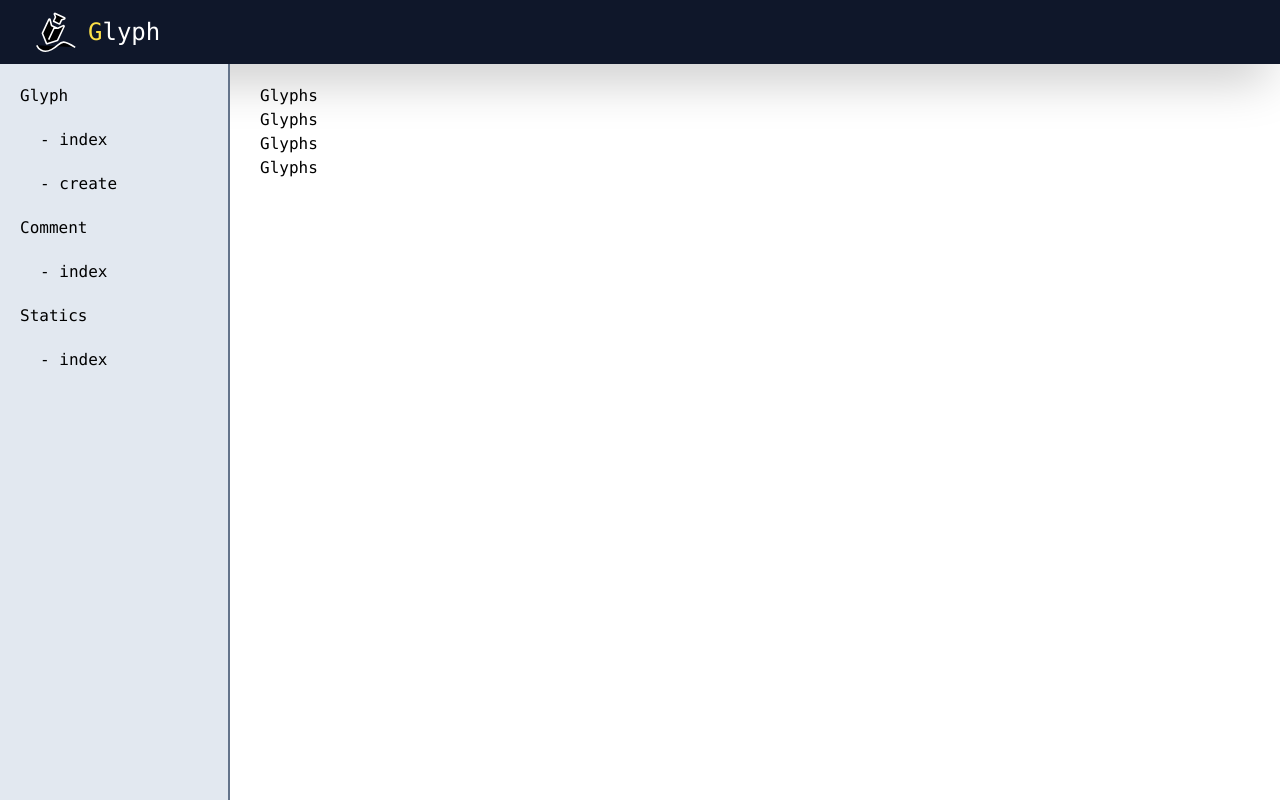
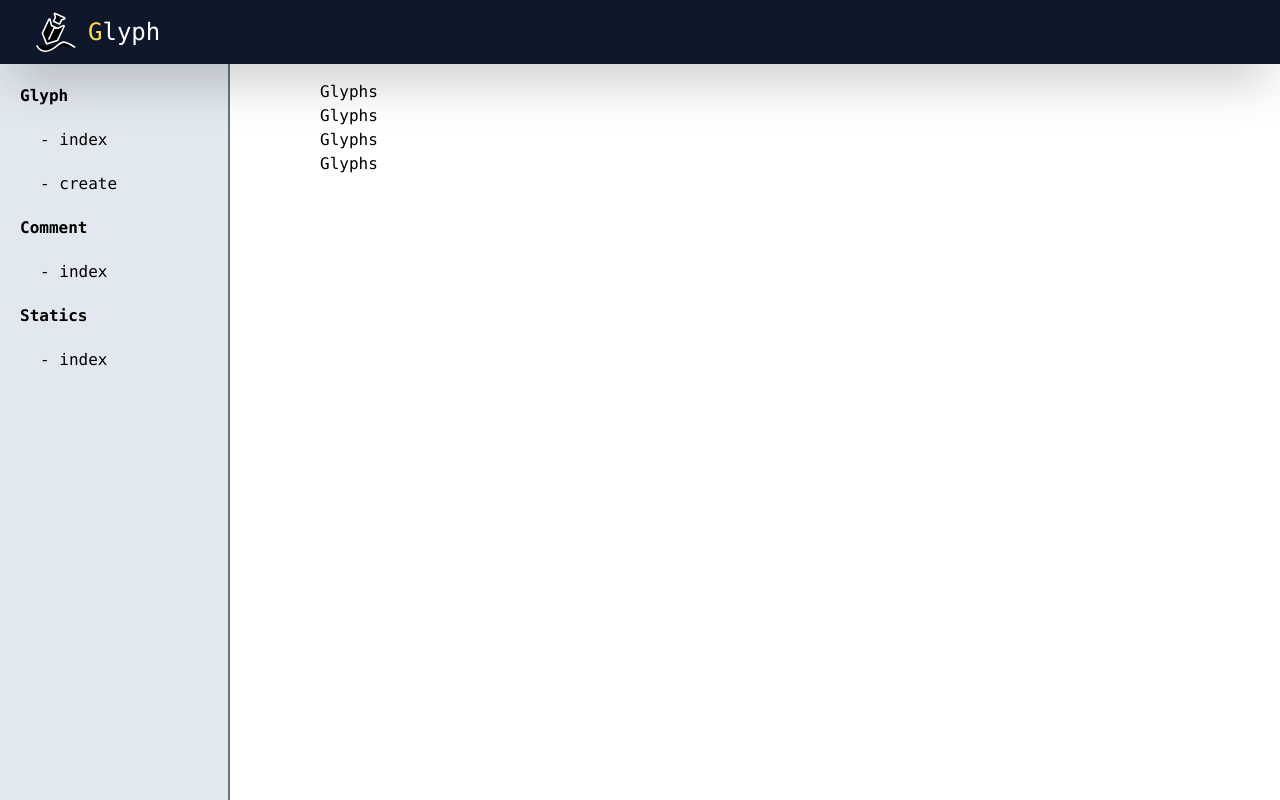
Before and after one commit to Doer-org/glyph, a Next.js app in the folder client/: page /service/glyphs in a window 1280 px wide. Built offline with nearby package versions, Linux system fonts and the light colour scheme.

Commit message:
サイドバー修正

```diff
--- a/client/src/app/service/layout.tsx
+++ b/client/src/app/service/layout.tsx
@@ -7,7 +7,7 @@ export default function ServiceLayout({
 		<main>
 			<SideBar />
 			<div className="md:pl-[240px] pl-0">
-				<div className="p-5">{children}</div>
+				<div className="p-20">{children}</div>
 			</div>
 		</main>
 	);
--- a/client/src/components/atoms/Txt.tsx
+++ b/client/src/components/atoms/Txt.tsx
@@ -19,11 +19,8 @@ type TProps = {
 
 export const Txt: FC<TProps> = ({ elm, children, size, weight, className }) => {
 	const Element: React.ElementType = elm;
-
-	const fontWeight = `font-${weight}`;
-
 	return (
-		<Element className={`${className ?? ""} ${size} ${fontWeight}`}>
+		<Element className={`${className ?? ""} ${size} ${weight}`}>
 			{children}
 		</Element>
 	);
--- a/client/src/components/share/Header.tsx
+++ b/client/src/components/share/Header.tsx
@@ -4,7 +4,7 @@ import { Txt } from "../atoms/Txt";
 
 export const Header = () => {
 	return (
-		<header className="bg-slate-900 w-screen px-9 py-3 shadow-2xl text-white">
+		<header className="bg-slate-900 w-screen px-9 py-3 shadow-2xl text-white absolute z-10">
 			<div className="flex items-center gap-3">
 				<SvgLogo />
 				<Txt elm="h1" size="text-2xl">
--- a/client/src/components/share/Sidebar/SideBar.tsx
+++ b/client/src/components/share/Sidebar/SideBar.tsx
@@ -4,7 +4,8 @@ import { SideBarListItem } from "./SideBarList/SidebarListItem";
 
 export const SideBar = () => {
 	return (
-		<div className="bg-slate-200 text-black min-h-screen fixed w-[230px] md:block hidden pt-5 border-r-2 border-slate-500">
+		<div className="bg-slate-200 text-black h-screen top-0 fixed w-[230px] md:block hidden pt-5 border-r-2 border-slate-500">
+			<div className="mt-16">
 				<SideBarList>
 					<SideBarListItem parent>Glyph</SideBarListItem>
 					<SideBarList>
@@ -23,5 +24,6 @@ export const SideBar = () => {
 					</SideBarList>
 				</SideBarList>
 			</div>
+		</div>
 	);
 };
```
Lines whose indentation alone changed are shown as unchanged.
